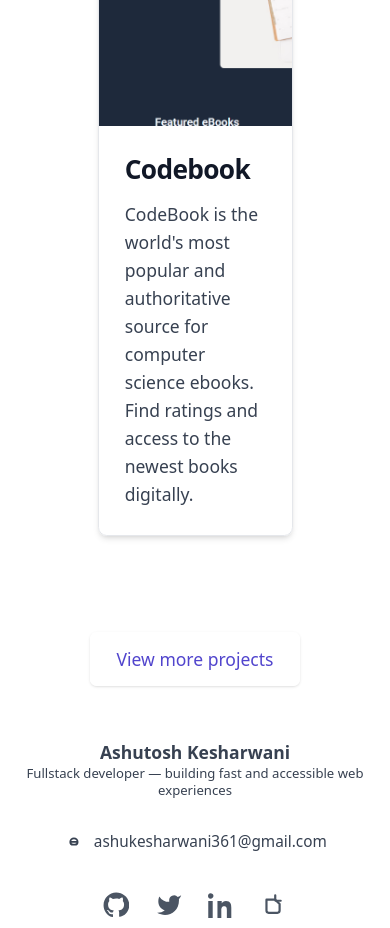
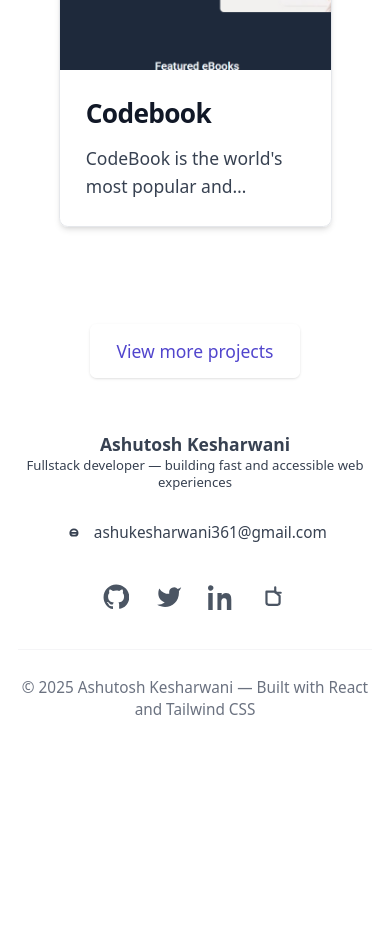
Before and after one commit to ashukesharwani361/portfolio, a React (Vite) app: page / in a window 390 px wide. Shown: the part 1740-2668 px from the top of the page. After the commit the page ends 2496 px from the top, so only its background shows below. Built offline with nearby package versions, Linux system fonts and the light colour scheme.

Commit message:
increased the width of homepage project card

```diff
--- a/src/pages/Homepage.jsx
+++ b/src/pages/Homepage.jsx
@@ -40,13 +40,13 @@
                 </div>
 
                 {yelpProject && (
-                    <div onClick={() => navigate(`/projects/${yelpProject.name.toLowerCase().replace(/\s+/g, '')}`)} className={`mb-16 w-[50vw] md:w-[40vw] lg:w-[30vw]  bg-white/90 dark:bg-gray-700 border border-gray-200 dark:border-gray-700 rounded-lg shadow-md overflow-hidden hover:shadow-2xl transition-all duration-300 hover:scale-105 cursor-pointer`}>
+                    <div onClick={() => navigate(`/projects/${yelpProject.name.toLowerCase().replace(/\s+/g, '')}`)} className={`mb-16 w-[70vw] md:w-[40vw] lg:w-[30vw]  bg-white/90 dark:bg-gray-700 border border-gray-200 dark:border-gray-700 rounded-lg shadow-md overflow-hidden hover:shadow-2xl transition-all duration-300 hover:scale-105 cursor-pointer`}>
                         <img src={yelpProject.image[0]} alt={yelpProject.name} className="w-full h-64 md:h-72 lg:h-80 object-cover dark:border-white" />
                         <div className="p-6">
                             <h5 className="text-2xl font-bold tracking-tight text-gray-900 dark:text-white">
                                 {yelpProject.name}
                             </h5>
-                            <p className="font-normal text-gray-700 dark:text-white pt-3 line-clamp-4">
+                            <p className="font-normal text-gray-700 dark:text-white pt-3 line-clamp-2 md:line-clamp-4">
                                 {yelpProject.description}
                             </p>
                         </div>
@@ -54,13 +54,13 @@
                 )}
 
                 {codebookProject && (
-                    <div onClick={() => navigate(`/projects/${codebookProject.name.toLowerCase().replace(/\s+/g, '')}`)} className={`mb-16 w-[50vw] md:w-[40vw] lg:w-[30vw]  bg-white/90 dark:bg-gray-700 border border-gray-200 dark:border-gray-700 rounded-lg shadow-md overflow-hidden hover:shadow-2xl transition-all duration-300 hover:scale-105 cursor-pointer`}>
+                    <div onClick={() => navigate(`/projects/${codebookProject.name.toLowerCase().replace(/\s+/g, '')}`)} className={`mb-16 w-[70vw] md:w-[40vw] lg:w-[30vw]  bg-white/90 dark:bg-gray-700 border border-gray-200 dark:border-gray-700 rounded-lg shadow-md overflow-hidden hover:shadow-2xl transition-all duration-300 hover:scale-105 cursor-pointer`}>
                         <img src={codebookProject.image[0]} alt={codebookProject.name} className="w-full h-64 md:h-72 lg:h-80 object-cover" />
                         <div className="p-6">
                             <h5 className="text-2xl font-bold tracking-tight text-gray-900 dark:text-white">
                                 {codebookProject.name}
                             </h5>
-                            <p className="font-normal text-gray-700 dark:text-white pt-3">
+                            <p className="font-normal text-gray-700 dark:text-white pt-3 line-clamp-2 md:line-clamp-4">
                                 {codebookProject.description}
                             </p>
                         </div>
```
